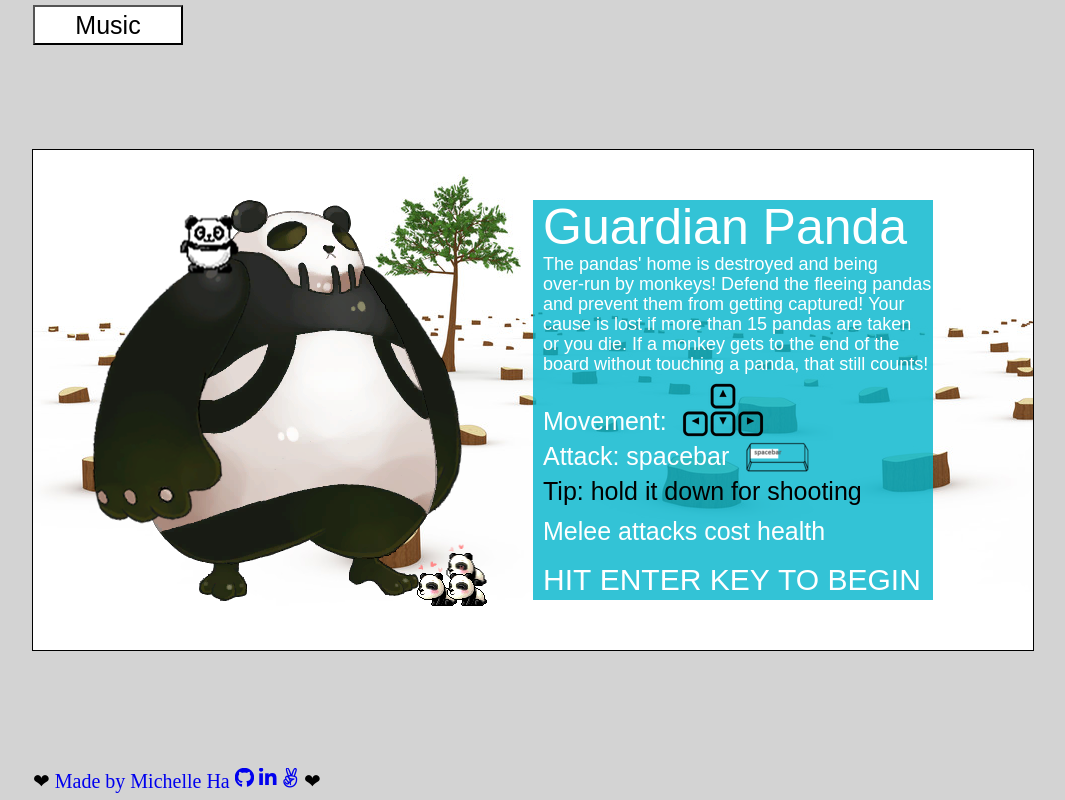
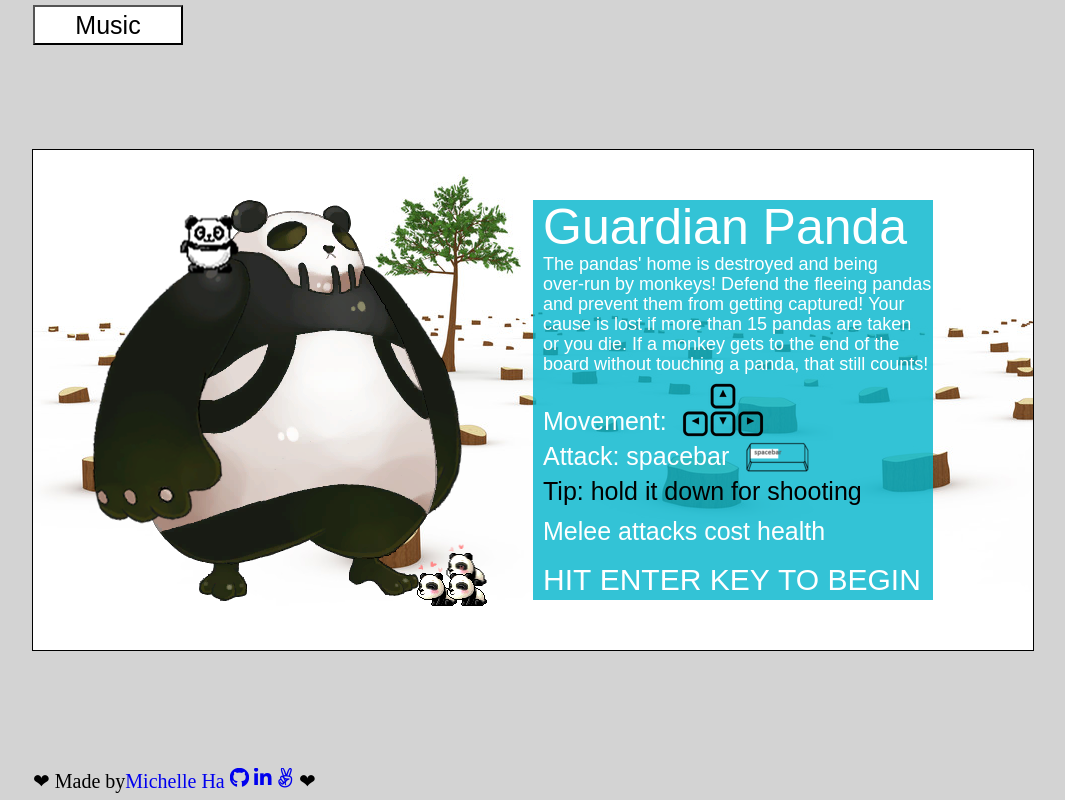
Before and after one commit to michelle-ha/GuardianPanda, a plain HTML site: page index.html in a window 1280 px wide. Shown: the whole page, without its empty margins (107-1172 px from the left). Drawn offline with Linux system fonts and the light colour scheme.

Commit message:
Update index.html

```diff
--- a/index.html
+++ b/index.html
@@ -30,7 +30,7 @@
     <canvas id="canvas"></canvas>
     <script src="game.js"></script>
 </body>
-<footer id="footer">&#10084; <a target="_blank" href="https://www.michelle-ha.dev/" >Made by Michelle Ha</a>
+<footer id="footer">&#10084; Made by<a target="_blank" href="https://www.michelle-ha.dev/" >Michelle Ha</a>
     <a target="_blank" href="https://github.com/michelle-ha/LazyPanda"> <i class="fab fa-github"></i></a>
     <a target="_blank" href="https://www.linkedin.com/in/michelle-ha-9b7574b9/"><i class="fa fa-linkedin" ></i></a>
     <a target="_blank" href="https://angel.co/u/michelle-ha-4" ><i class="fa fa-angellist"></i></a>
```
